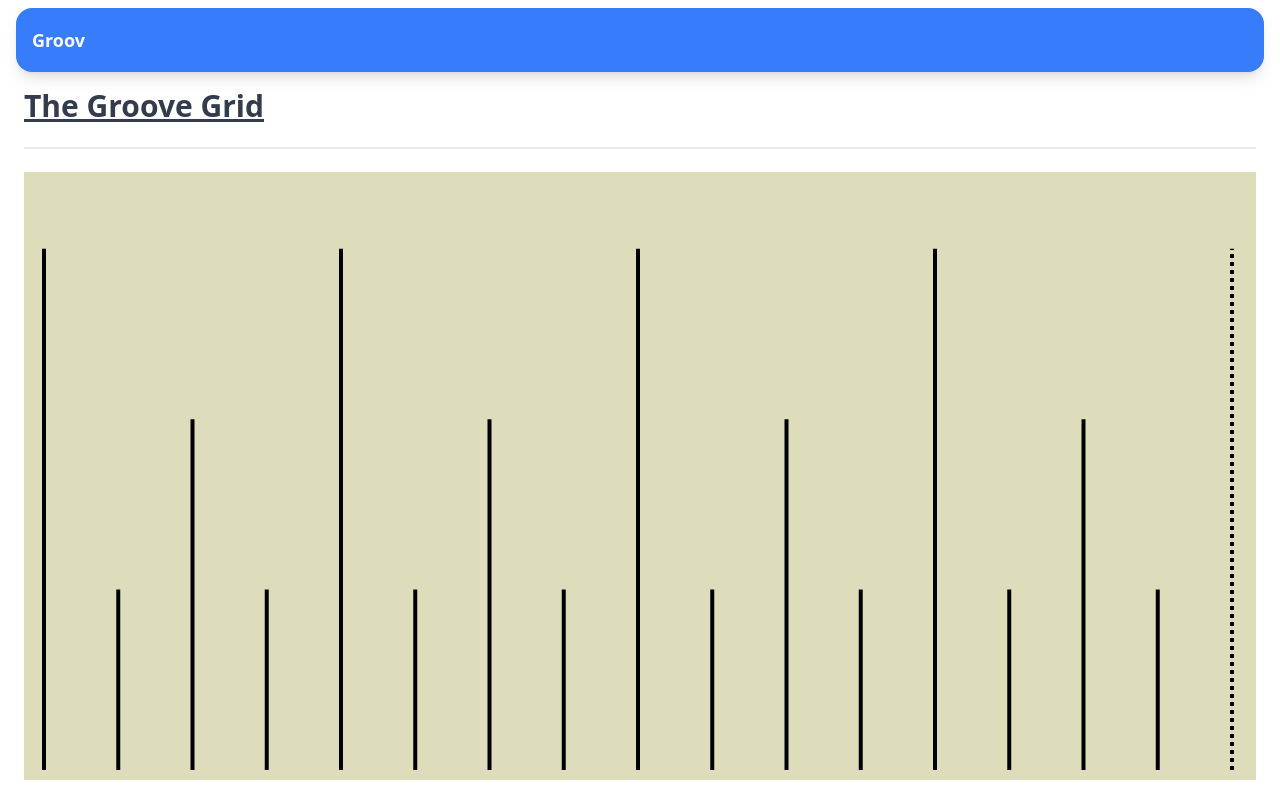
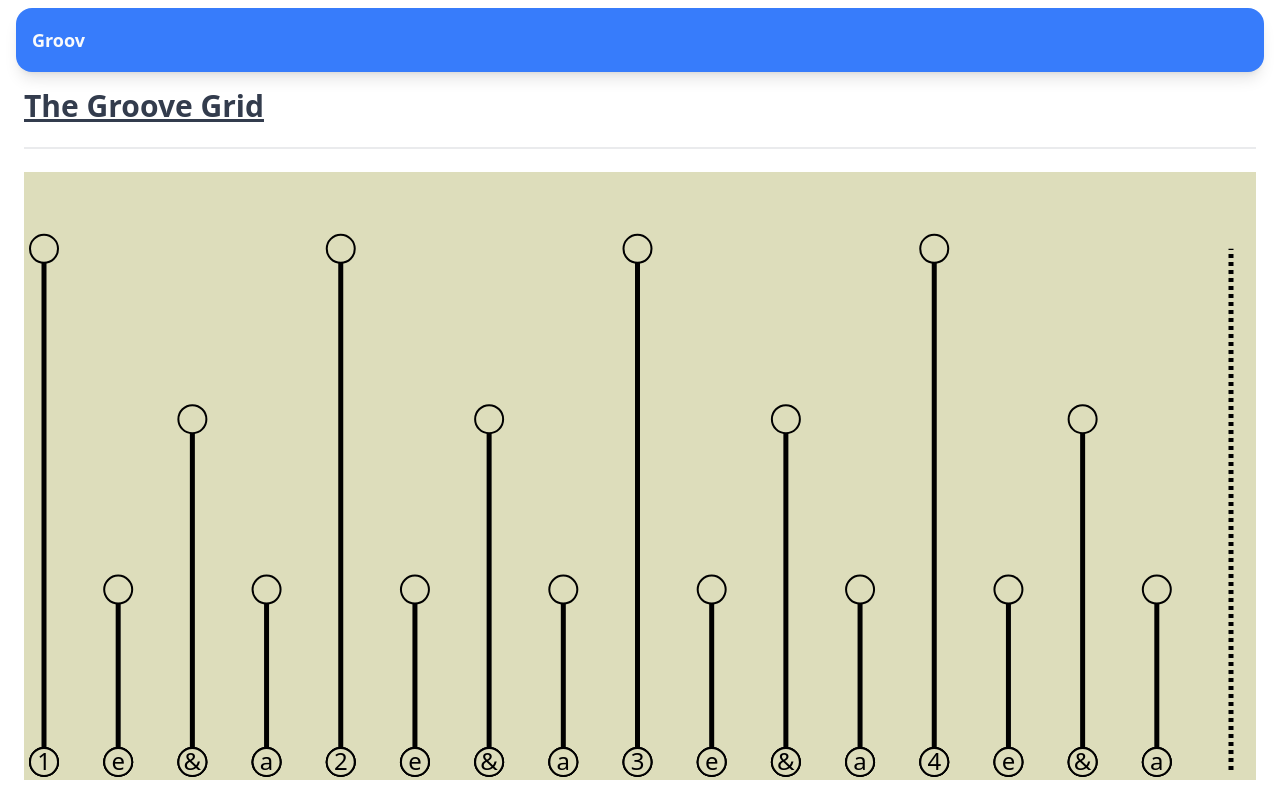
Before and after one commit to csterritt/groov, a Vue app: page / in a window 1280 px wide. Built offline with nearby package versions, Linux system fonts and the light colour scheme.

Commit message:
Added beat labels at bottom of beats, and activation circles at top.

```diff
--- a/src/App.vue
+++ b/src/App.vue
@@ -29,9 +29,59 @@
             :x2="line.x2"
             :y2="line.y2"
             stroke="black"
-            stroke-width="4"
+            stroke-width="5"
             :stroke-dasharray="line.dashed ? 4 : 0"
           />
+
+          <circle
+            v-if="!line.dashed"
+            :cx="line.x1"
+            :cy="line.y1 - 8"
+            r="14"
+            fill="#ddb"
+            stroke="black"
+            stroke-width="2"
+          />
+
+          <circle
+            v-if="!line.dashed"
+            :cx="line.x1"
+            :cy="line.y2"
+            r="14"
+            fill="#ddb"
+            stroke="black"
+            stroke-width="2"
+          />
+
+          <circle
+            v-if="!line.dashed"
+            :cx="line.x1"
+            :cy="line.y1 - 8"
+            r="14"
+            fill="#ddb"
+            stroke="black"
+            stroke-width="2"
+          />
+
+          <circle
+            v-if="!line.dashed"
+            :cx="line.x1"
+            :cy="line.y1 - 8"
+            r="14"
+            fill="#ddb"
+            stroke="black"
+            stroke-width="2"
+          />
+
+          <text
+            :x="line.x1"
+            :y="line.y1"
+            font-size="24"
+            text-anchor="middle"
+            fill="black"
+          >
+            {{ line.label }}
+          </text>
         </g>
       </svg>
     </div>
--- a/src/stores/groovStore.js
+++ b/src/stores/groovStore.js
@@ -1,23 +1,33 @@
 import { defineStore } from 'pinia'
 
 const MARGIN_SIZE = 20
-const LINE_WIDTH = 4
+const LINE_WIDTH = 5
 const LINE_BASE = 10
 const LINE_LENGTHS = [90, 30, 60, 30]
+const LINE_LABELS = [null, 'e', '&', 'a']
 const linesAndHeightsUnscaled = []
 
 const setupLinesAndHeights = () => {
+  let beatNumber = 1
   for (let index = 0; index < 16; index += 1) {
+    let label = LINE_LABELS[index % 4]
+    if (label == null) {
+      label = `${beatNumber}`
+      beatNumber += 1
+    }
+
     linesAndHeightsUnscaled.push({
       id: index,
       height: LINE_LENGTHS[index % 4],
       dashed: false,
+      label,
     })
   }
   linesAndHeightsUnscaled.push({
     id: 16,
     height: 90,
     dashed: true,
+    label: '',
   })
 }
 setupLinesAndHeights()
```
